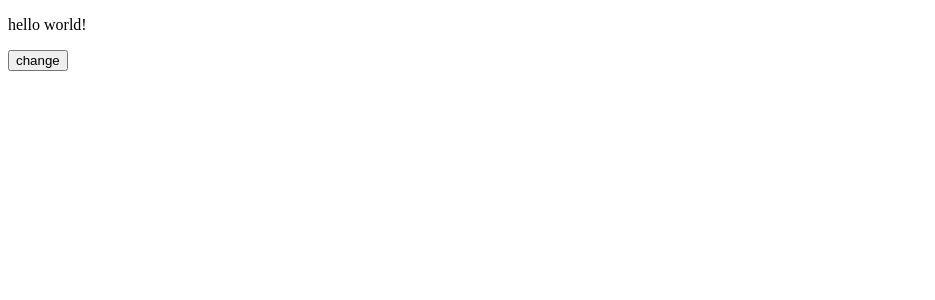
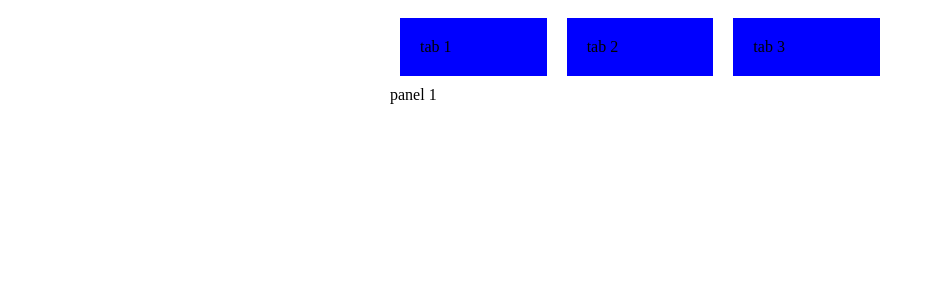
Before and after one commit to yesl-kim/test, a React (Vite) app: page / in a window 1280 px wide. Shown: the top 300 px of the page, without its empty margins (0-935 px from the left). Built offline with nearby package versions, Linux system fonts and the light colour scheme.

Commit message:
Fix Tab component
- fix props type
- add style
- add to App

```diff
--- a/package.json
+++ b/package.json
@@ -11,8 +11,10 @@
     "coverage": "jest --coverage"
   },
   "dependencies": {
+    "@types/styled-components": "^5.1.26",
     "react": "^18.2.0",
-    "react-dom": "^18.2.0"
+    "react-dom": "^18.2.0",
+    "styled-components": "^5.3.8"
   },
   "devDependencies": {
     "@babel/preset-env": "7.20.2",
--- a/src/App.tsx
+++ b/src/App.tsx
@@ -1,11 +1,29 @@
-import { Greeting } from './components/index'
+import styled from "styled-components";
+import { Greeting } from "./components/index";
+import Tabs from "./components/Tabs/Tabs";
 
 function App() {
   return (
-    <div>
-      <Greeting />
-    </div>
-  )
+    <Container>
+      <Tabs>
+        <Tabs.TabList>
+          <Tabs.Tab>tab 1</Tabs.Tab>
+          <Tabs.Tab>tab 2</Tabs.Tab>
+          <Tabs.Tab>tab 3</Tabs.Tab>
+        </Tabs.TabList>
+        <Tabs.TabPanels>
+          <Tabs.Panel>panel 1</Tabs.Panel>
+          <Tabs.Panel>panel 2</Tabs.Panel>
+          <Tabs.Panel>panel 3</Tabs.Panel>
+        </Tabs.TabPanels>
+      </Tabs>
+    </Container>
+  );
 }
 
-export default App
+const Container = styled.div`
+  width: 500px;
+  margin: 0 auto;
+`;
+
+export default App;
--- a/src/components/Tabs/Tab.tsx
+++ b/src/components/Tabs/Tab.tsx
@@ -1,10 +1,20 @@
+import styled from "styled-components";
+
 interface Props {
-  children: React.ReactElement
-  onClick?: () => void
+  children: React.ReactNode;
+  onClick?: () => void;
 }
 
 const Tab = ({ children, onClick }: Props) => {
-  return <div onClick={onClick}>{children}</div>
-}
+  return <Container onClick={onClick}>{children}</Container>;
+};
 
-export default Tab
+const Container = styled.div`
+  flex: 1;
+  padding: 20px;
+  margin: 10px;
+  box-sizing: border-box;
+  background-color: blue;
+`;
+
+export default Tab;
--- a/src/components/Tabs/TabList.tsx
+++ b/src/components/Tabs/TabList.tsx
@@ -1,22 +1,28 @@
-import React, { cloneElement, isValidElement } from 'react'
-import { TabsContext, useTabsContext } from './TabsContext'
+import React, { cloneElement, isValidElement } from "react";
+import styled from "styled-components";
+import { TabsContext, useTabsContext } from "./TabsContext";
 
 interface Props {
-  children: React.ReactElement
+  children: React.ReactNode;
 }
 
 const TabList = ({ children }: Props) => {
-  const { onChange } = useTabsContext()
+  const { onChange } = useTabsContext();
   const tabList = React.Children.map(children, (child, index) => {
-    if (isValidElement(child)) {
-      return null
+    if (!isValidElement(child)) {
+      return null;
     }
     return cloneElement(child, {
       onClick: () => onChange(index),
-    })
-  })
+    });
+  });
 
-  return <div className="tab-list">{tabList}</div>
-}
+  return <List>{tabList}</List>;
+};
 
-export default TabList
+const List = styled.div`
+  display: flex;
+  justify-content: space-around;
+`;
+
+export default TabList;
--- a/src/components/Tabs/Tabs.tsx
+++ b/src/components/Tabs/Tabs.tsx
@@ -1,26 +1,30 @@
-import { useCallback, useMemo, useState } from 'react'
-import Panel from './Panel'
-import Tab from './Tab'
-import TabList from './TabList'
-import TabPanels from './TabPanels'
-import { TabsContext, TabsPropType } from './TabsContext'
+import { useCallback, useMemo, useState } from "react";
+import Panel from "./Panel";
+import Tab from "./Tab";
+import TabList from "./TabList";
+import TabPanels from "./TabPanels";
+import { TabsContext } from "./TabsContext";
 
-const Tabs = ({ children }: TabsPropType) => {
-  const [activeTab, setActiveTab] = useState(0)
-  const onChange = useCallback((tabKey: number) => setActiveTab(tabKey), [])
+interface Props {
+  children: React.ReactNode;
+}
 
-  const value = useMemo(() => ({ activeTab, onChange }), [activeTab, onChange])
+const Tabs = ({ children }: Props) => {
+  const [activeTab, setActiveTab] = useState(0);
+  const onChange = useCallback((tabKey: number) => setActiveTab(tabKey), []);
+
+  const value = useMemo(() => ({ activeTab, onChange }), [activeTab, onChange]);
 
   return (
     <TabsContext.Provider value={value}>
       <div className="tabs">{children}</div>
     </TabsContext.Provider>
-  )
-}
+  );
+};
 
-Tabs.TabList = TabList
-Tabs.Tab = Tab
-Tabs.TabPanels = TabPanels
-Tabs.Panel = Panel
+Tabs.TabList = TabList;
+Tabs.Tab = Tab;
+Tabs.TabPanels = TabPanels;
+Tabs.Panel = Panel;
 
-export default Tabs
+export default Tabs;
```
Also changed, not shown: src/components/Tabs/Panel.tsx (+5 -5 lines), src/components/Tabs/TabPanels.tsx (+10 -10 lines), src/components/Tabs/TabsContext.tsx (+9 -13 lines), 1 other file (tests, documents, lock files or other folders).
